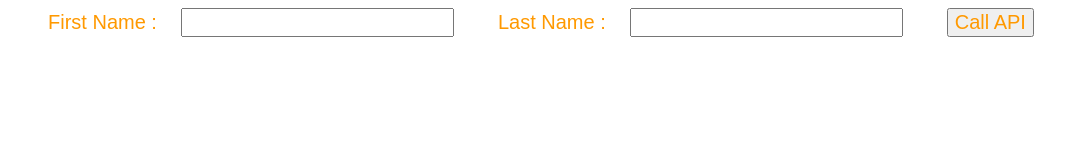
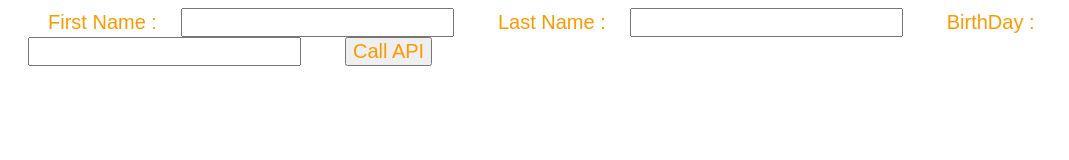
Before and after one commit to HibikiDaBull/sitex, a plain HTML site: page index.html in a window 1280 px wide. Shown: the whole page, without its empty margins (0-1069 px from the left). Drawn offline with Linux system fonts and the light colour scheme.

Commit message:
index.htmlni

```diff
--- a/index.html
+++ b/index.html
@@ -51,6 +51,9 @@
         <input type="text" id="fName">
         <label>Last Name :</label>
         <input type="text" id="lName">
+        <label>BirthDay :</label>
+        <input type="text" id="bDay">
+
         <!-- set button onClick method to call function we defined passing input values as parameters -->
         <button type="button" onclick="callAPI(document.getElementById('fName').value,document.getElementById('lName').value)">Call API</button>
     </form>
```
